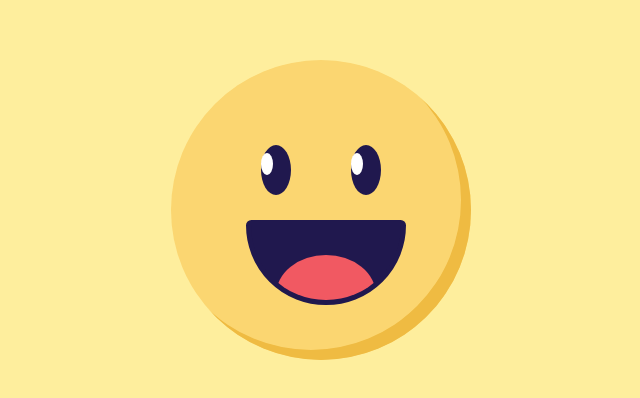
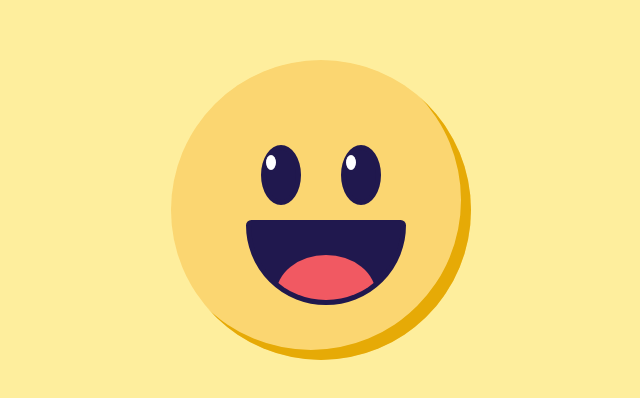
Before and after one commit to glasspinnA/Illustration_CSS, a plain HTML site: page index.html in a window 1280 px wide. Shown: the part 190-588 px from the top of the page, without its empty margins (319-959 px from the left). Drawn offline with Linux system fonts and the light colour scheme.

Commit message:
Smiley with scss

```diff
--- a/index.html
+++ b/index.html
@@ -9,16 +9,10 @@
 	<div class="container">
 		<div class="head">
 			<div class="face">
-				<div class="mouth">
-					<div class="tongue"></div>
-				</div>
+				<div class="mouth"></div>
 				<div class="eye-group">
-					<div class="eye eye-left">
-						<div class="pupil"></div>
-					</div>
-					<div class="eye eye-right">
-						<div class="pupil"></div>
-					</div>
+					<div class="eye eye-left"></div>
+					<div class="eye eye-right"></div>
 				</div>
 			</div>
 		</div>
--- a/style.scss
+++ b/style.scss
@@ -1,3 +1,9 @@
+$black: #20184E;
+$headColor: #FBD671;
+$backgroundColor: #FEEE9D;
+$tongueColor: #F15962;
+$white: #FFF;
+
 html, body {
 	height: 100%;
 	width: 100%;
@@ -6,11 +12,17 @@ html, body {
 	margin: 0;
 }
 body {
-	background: #FEEE9D;
+	background: $backgroundColor;
 }
 * {
 	position: absolute;
 }
+
+*:before, *:after {
+  position: absolute;
+  content: '';
+}
+
 .container {
 	width: 300px;
 	height: 300px;
@@ -21,9 +33,9 @@ body {
 .head {
 	width: 100%;
 	height: 100%;
-	background-color: #FBD671;
+	background-color: $headColor;
 	border-radius: 50%;
-	box-shadow: inset -10px -10px 0px #EFBB42;
+	box-shadow: inset -10px -10px 0px darken($headColor, 25%);
 }
 .face {
 	width: 150px;
@@ -34,43 +46,46 @@ body {
 .mouth {
 	width: 100%;
 	height: 75px;
-	background-color: #20184E;
+	background-color: $black;
 	left: 0;
 	bottom: 0;
 	border-radius: 10px 10px 150px 150px;
 	border: 5px solid #20184E;
 	overflow: hidden;
-}
-.tongue {
+    //Tounge
+    &:after{
         width: 100px;
     	height: 80px;
     	left: 25px;
     	top: 30px;
-	background-color: #F15962;
+    	background-color: $tongueColor;
     	border-radius: 50%;
     }
+}
+
 .eye-group {
+  top: 10px;
   width: 150px;
   height: 50px;
-	top: 10px;
-	left: 0;
-}
   .eye {
-	background-color: #20184E;
+    background-color: $black;
     width: 30px;
     height: 50px;
+    border-radius: 100%;
+    border: 5px solid $black;
+    //Pupils
+    &:after {
+      width: 10px;
+      height: 15px;
+      top: 5px;
+      background-color: $white;
       border-radius: 50%;
     }
-.eye-left {
+    &.eye-left {
       left: 15px;
     }
-.eye-right {
+    &.eye-right {
       right: 15px;
     }
-.pupil {
-	background: #FFF;
-	width: 40%;
-	height: 45%;
-	top: 15%;
-	border-radius: 50%;
   }
+}
```
Also changed, not shown: style.min.css. Lines whose indentation alone changed are shown as unchanged.
